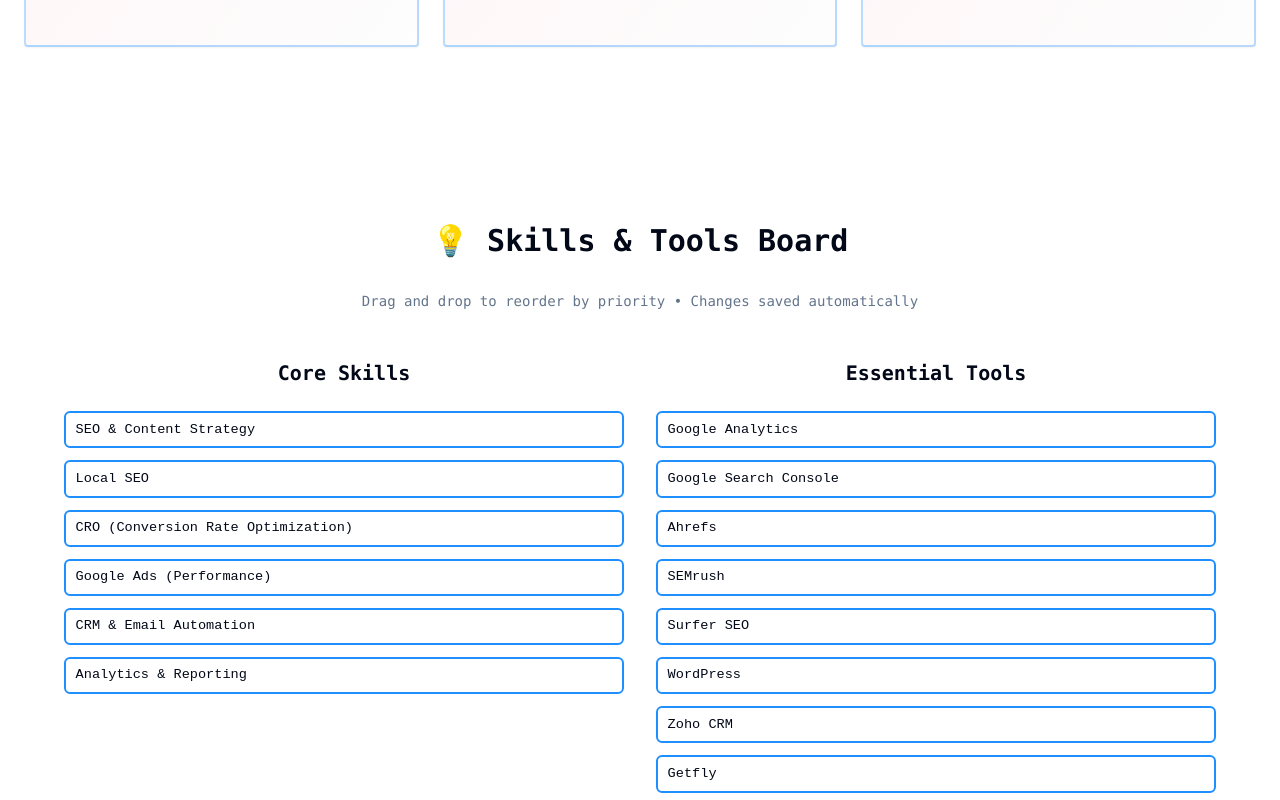
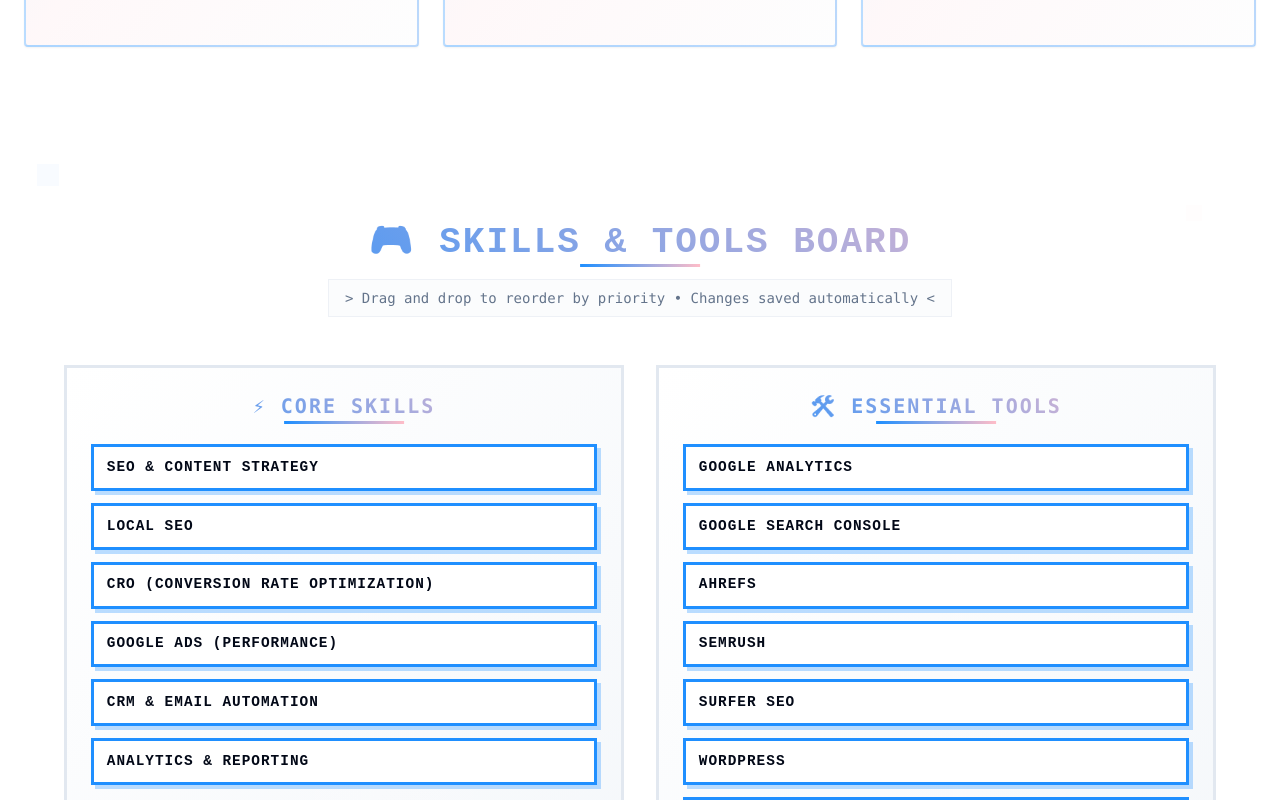
Before and after one commit to noobiedesu/demo-portfolio, a React (Vite) app: page / in a window 1280 px wide. Shown: the part 1500-2300 px from the top of the page. Built offline with nearby package versions, Linux system fonts and the light colour scheme.

Commit message:
Refactor Skills & Tools section
Enhance the Skills & Tools section with a more lively and pixelated aesthetic, incorporating drag-and-drop functionality and localStorage persistence for reordering.

```diff
--- a/src/components/SkillsToolsBoard.tsx
+++ b/src/components/SkillsToolsBoard.tsx
@@ -37,7 +37,8 @@ const DraggableItem: React.FC<DraggableItemProps> = ({ id, children }) => {
   const style = {
     transform: CSS.Transform.toString(transform),
     transition,
-    opacity: isDragging ? 0.5 : 1,
+    opacity: isDragging ? 0.8 : 1,
+    zIndex: isDragging ? 1000 : 1,
   };
 
   return (
@@ -46,7 +47,7 @@ const DraggableItem: React.FC<DraggableItemProps> = ({ id, children }) => {
       style={style}
       {...attributes}
       {...listeners}
-      className="pixel-badge select-none touch-none"
+      className={`pixel-badge select-none touch-none ${isDragging ? 'animate-pulse' : ''}`}
       aria-label={`Draggable item ${children}`}
     >
       {children}
@@ -137,20 +138,30 @@ const SkillsToolsBoard: React.FC = () => {
   };
 
   return (
-    <section className="py-12 md:py-24">
+    <section className="py-12 md:py-24 relative overflow-hidden">
+      {/* Animated background elements */}
+      <div className="absolute inset-0 opacity-5">
+        <div className="absolute top-10 left-10 w-4 h-4 bg-primary animate-ping"></div>
+        <div className="absolute top-20 right-20 w-3 h-3 bg-accent animate-ping" style={{ animationDelay: '1s' }}></div>
+        <div className="absolute bottom-20 left-20 w-2 h-2 bg-secondary animate-ping" style={{ animationDelay: '2s' }}></div>
+        <div className="absolute bottom-10 right-10 w-5 h-5 bg-primary animate-ping" style={{ animationDelay: '0.5s' }}></div>
+      </div>
+
       <div className="container mx-auto px-4 sm:px-6">
-        <h2 className="text-2xl md:text-3xl font-bold text-center mb-8 font-mono">
-          💡 Skills & Tools Board
+        <div className="text-center mb-12">
+          <h2 className="pixel-title text-3xl md:text-4xl font-bold mb-4">
+            🎮 Skills & Tools Board
           </h2>
-        <p className="text-center text-muted-foreground mb-12 font-mono text-sm">
-          Drag and drop to reorder by priority • Changes saved automatically
+          <p className="text-muted-foreground font-mono text-sm bg-muted/30 inline-block px-4 py-2 border border-border/50">
+            &gt; Drag and drop to reorder by priority • Changes saved automatically &lt;
           </p>
+        </div>
 
         <div className="grid grid-cols-1 lg:grid-cols-2 gap-8 max-w-6xl mx-auto">
           {/* Skills Section */}
-          <div className="space-y-4">
-            <h3 className="text-xl font-mono font-semibold text-center mb-6">
-              Core Skills
+          <div className="pixel-section p-6">
+            <h3 className="text-xl font-mono font-bold text-center mb-6 pixel-title relative">
+              ⚡ Core Skills
             </h3>
             <DndContext
               sensors={sensors}
@@ -159,10 +170,12 @@ const SkillsToolsBoard: React.FC = () => {
             >
               <SortableContext items={skills} strategy={verticalListSortingStrategy}>
                 <div className="flex flex-col gap-3">
-                  {skills.map((skill) => (
-                    <DraggableItem key={skill} id={skill}>
+                  {skills.map((skill, index) => (
+                    <div key={skill} style={{ animationDelay: `${index * 0.05}s` }}>
+                      <DraggableItem id={skill}>
                         {skill}
                       </DraggableItem>
+                    </div>
                   ))}
                 </div>
               </SortableContext>
@@ -170,9 +183,9 @@ const SkillsToolsBoard: React.FC = () => {
           </div>
 
           {/* Tools Section */}
-          <div className="space-y-4">
-            <h3 className="text-xl font-mono font-semibold text-center mb-6">
-              Essential Tools
+          <div className="pixel-section p-6">
+            <h3 className="text-xl font-mono font-bold text-center mb-6 pixel-title relative">
+              🛠️ Essential Tools
             </h3>
             <DndContext
               sensors={sensors}
@@ -182,9 +195,9 @@ const SkillsToolsBoard: React.FC = () => {
               <SortableContext items={tools} strategy={verticalListSortingStrategy}>
                 {/* Mobile: horizontal scroll */}
                 <div className="lg:hidden">
-                  <div className="flex gap-3 overflow-x-auto pb-4 snap-x snap-mandatory">
-                    {tools.map((tool) => (
-                      <div key={tool} className="flex-shrink-0 snap-start">
+                  <div className="flex gap-3 overflow-x-auto pb-4 snap-x snap-mandatory scrollbar-hide">
+                    {tools.map((tool, index) => (
+                      <div key={tool} className="flex-shrink-0 snap-start" style={{ animationDelay: `${index * 0.1}s` }}>
                         <DraggableItem id={tool}>
                           {tool}
                         </DraggableItem>
@@ -195,10 +208,12 @@ const SkillsToolsBoard: React.FC = () => {
 
                 {/* Desktop: vertical list */}
                 <div className="hidden lg:flex flex-col gap-3">
-                  {tools.map((tool) => (
-                    <DraggableItem key={tool} id={tool}>
+                  {tools.map((tool, index) => (
+                    <div key={tool} style={{ animationDelay: `${index * 0.05}s` }}>
+                      <DraggableItem id={tool}>
                         {tool}
                       </DraggableItem>
+                    </div>
                   ))}
                 </div>
               </SortableContext>
--- a/src/index.css
+++ b/src/index.css
@@ -288,18 +288,116 @@
 
   /* Pixel badge styles */
   .pixel-badge {
-    border: 2px solid hsl(var(--primary));
-    border-radius: 6px;
-    padding: .4rem .6rem;
+    border: 3px solid hsl(var(--primary));
+    border-radius: 0;
+    padding: .6rem .8rem;
     font-family: ui-monospace, monospace;
-    font-size: .85rem;
+    font-size: .9rem;
+    font-weight: bold;
     background: hsl(var(--background));
-    transition: all .15s ease;
+    color: hsl(var(--foreground));
+    position: relative;
+    transition: all .2s cubic-bezier(0.68, -0.55, 0.265, 1.55);
+    text-transform: uppercase;
+    letter-spacing: 1px;
+    box-shadow: 4px 4px 0px hsl(var(--primary) / 0.3);
   }
+
+  .pixel-badge::before {
+    content: '';
+    position: absolute;
+    top: -2px;
+    left: -2px;
+    right: -2px;
+    bottom: -2px;
+    background: linear-gradient(45deg, #ff6b6b, #4ecdc4, #45b7d1, #96ceb4, #feca57, #ff9ff3, #54a0ff);
+    background-size: 400% 400%;
+    border-radius: 0;
+    z-index: -1;
+    animation: pixelGlow 3s ease-in-out infinite;
+    opacity: 0;
+    transition: opacity 0.3s ease;
+  }
+
+  .pixel-badge:hover::before {
+    opacity: 1;
+  }
+
   .pixel-badge:hover {
-    background-image: linear-gradient(90deg,#ec4899,#8b5cf6,#06b6d4);
-    color:white;
-    cursor:grab;
+    background: linear-gradient(135deg, #ff6b6b 0%, #4ecdc4 25%, #45b7d1 50%, #96ceb4 75%, #feca57 100%);
+    color: white;
+    cursor: grab;
+    transform: translateY(-2px) scale(1.05);
+    box-shadow: 6px 6px 0px hsl(var(--primary) / 0.5), 0 0 20px rgba(255, 107, 107, 0.3);
+    animation: pixelPulse 0.6s ease-in-out;
+  }
+
+  .pixel-badge:active {
+    cursor: grabbing;
+    transform: translateY(0) scale(0.98);
+    box-shadow: 2px 2px 0px hsl(var(--primary) / 0.3);
+  }
+
+  .pixel-section {
+    background: linear-gradient(135deg, hsl(var(--background)) 0%, hsl(var(--muted)) 100%);
+    border: 3px solid hsl(var(--border));
+    border-radius: 0;
+    position: relative;
+    overflow: hidden;
+  }
+
+  .pixel-section::before {
+    content: '';
+    position: absolute;
+    top: 0;
+    left: -100%;
+    width: 100%;
+    height: 100%;
+    background: linear-gradient(90deg, transparent, rgba(255, 255, 255, 0.1), transparent);
+    animation: pixelScan 4s linear infinite;
+  }
+
+  .pixel-title {
+    background: linear-gradient(45deg, hsl(var(--primary)), hsl(var(--accent)));
+    -webkit-background-clip: text;
+    -webkit-text-fill-color: transparent;
+    background-clip: text;
+    font-family: ui-monospace, monospace;
+    text-transform: uppercase;
+    letter-spacing: 2px;
+    position: relative;
+  }
+
+  .pixel-title::after {
+    content: '';
+    position: absolute;
+    bottom: -4px;
+    left: 50%;
+    transform: translateX(-50%);
+    width: 60px;
+    height: 3px;
+    background: linear-gradient(90deg, hsl(var(--primary)), hsl(var(--accent)));
+    animation: pixelUnderline 2s ease-in-out infinite alternate;
+  }
+
+  @keyframes pixelGlow {
+    0%, 100% { background-position: 0% 50%; }
+    50% { background-position: 100% 50%; }
+  }
+
+  @keyframes pixelPulse {
+    0%, 100% { transform: translateY(-2px) scale(1.05); }
+    50% { transform: translateY(-4px) scale(1.08); }
+  }
+
+  @keyframes pixelScan {
+    0% { left: -100%; }
+    100% { left: 100%; }
+  }
+
+  @keyframes pixelUnderline {
+    0% { width: 60px; }
+    100% { width: 120px; }
   }
 
   /* Flip Card Styles */
```
Lines whose indentation alone changed are shown as unchanged.
